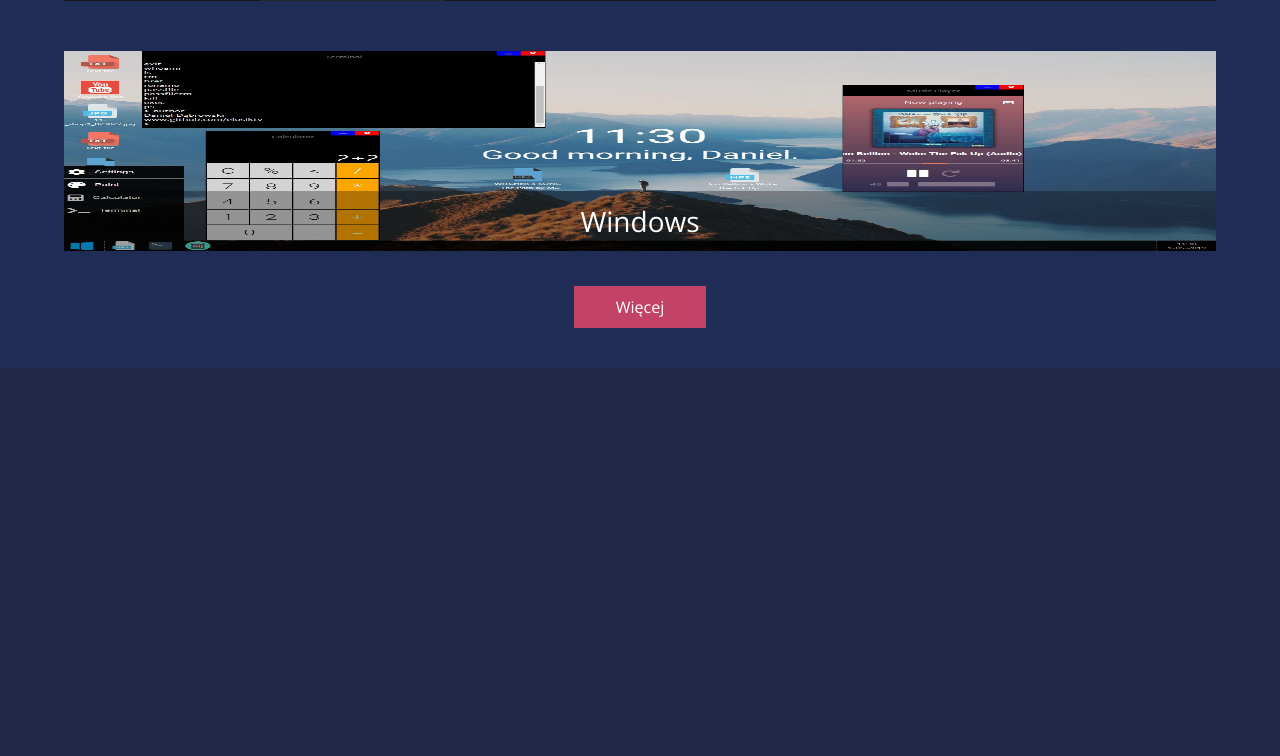
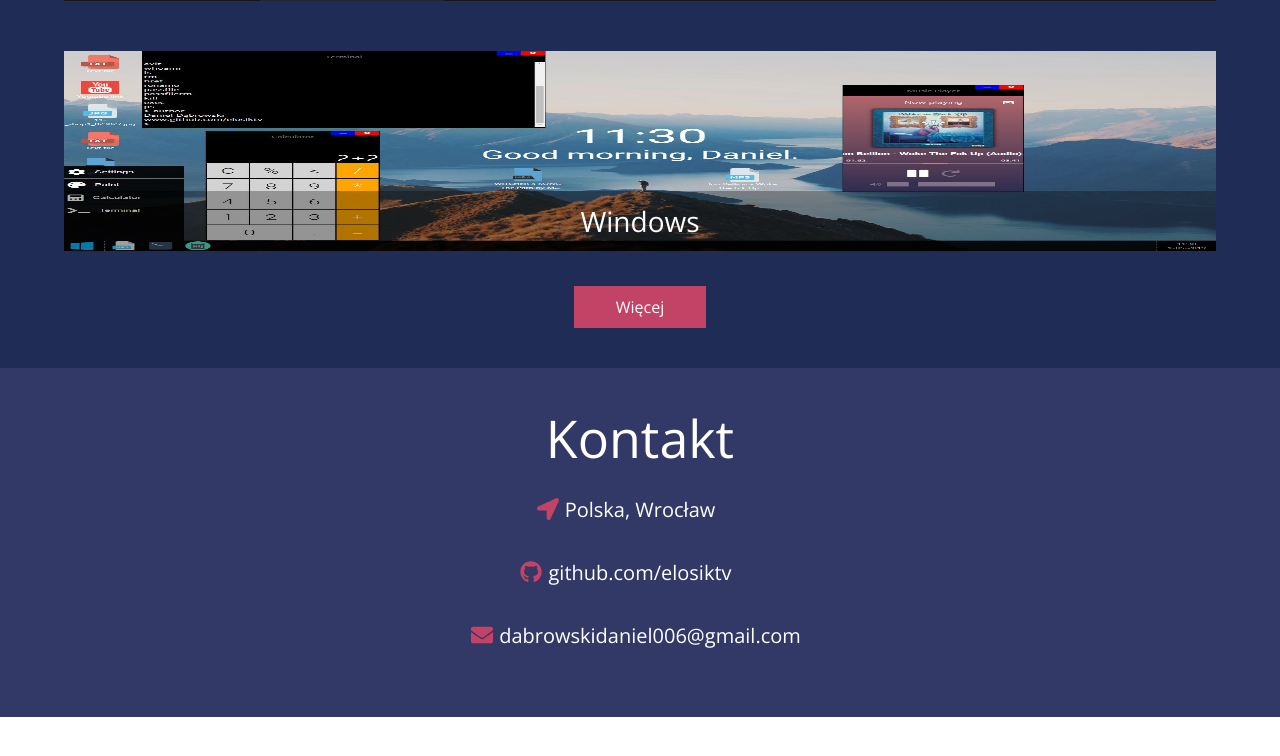
Before and after one commit to danieru0/portfolio-old, a website: page app/index.html in a window 1280 px wide. Shown: the part 1134-1890 px from the top of the page. After the commit the page ends 1851 px from the top, so only its background shows below. Drawn offline with nearby package versions, Linux system fonts and the light colour scheme.

Commit message:
Contact section

```diff
--- a/app/index.html
+++ b/app/index.html
@@ -7,6 +7,7 @@
 		<link rel="stylesheet" href="style.css">
 		<title>Daniel Dąbrowski - Portfolio</title>
 		<link href="https://fonts.googleapis.com/css?family=Open+Sans:300,400&display=swap" rel="stylesheet">
+		<script defer src="https://use.fontawesome.com/releases/v5.8.2/js/all.js" integrity="sha384-DJ25uNYET2XCl5ZF++U8eNxPWqcKohUUBUpKGlNLMchM7q4Wjg2CUpjHLaL8yYPH" crossorigin="anonymous"></script>
 	</head>
 	<body>
 		<header class="hero">
@@ -48,7 +49,19 @@
 				</button>
 			</section>
 			<section class="contact">
-
+				<h2 class="contact__head">Kontakt</h2>
+				<div class="contact__information">
+					<span class="information__icon fa fa-location-arrow"></span>
+					<p class="information__text">Polska, Wrocław</p>
+				</div>
+				<div class="contact__information">
+					<span class="information__icon fab fa-github"></span>
+					<a class="information__link" href="https://www.github.com/elosiktv">github.com/elosiktv</a>
+				</div>
+				<div class="contact__information">
+					<span class="information__icon fa fa-envelope"></span>
+					<p class="information__text">dabrowskidaniel006@gmail.com</p>
+				</div>
 			</section>
 		</main>
 		<!-- build:js -->
--- a/app/scss/components/_contact.scss
+++ b/app/scss/components/_contact.scss
@@ -1,5 +1,48 @@
 .contact {
 	width: 100%;
-	height: 500px;
 	background: $contact-background-color;
+	display: flex;
+	align-items: center;
+	flex-direction: column;
+	padding-bottom: 40px;
+	padding-top: 40px;
+
+	.contact__head {
+		@include text(52px, none);
+		text-align: center;
+	}
+
+	.contact__information {
+		display: flex;
+		align-items: center;
+		font-family: $main-font;
+		position: relative;
+		margin: 10px 0px;
+
+		.information__icon {
+			color: $elements-color;
+			font-size: 22px;
+			margin-right: 5px;
+			position: absolute;
+			left: -28px;
+		}
+
+		.information__text {
+			color: $font-color;
+			font-size: 20px;
+			font-weight: 300;
+		}
+
+		.information__link {
+			color: $font-color;
+			font-size: 20px;
+			font-weight: 300;
+			text-decoration: none;
+			cursor: pointer;
+		}
+
+		&:last-of-type {
+			margin-left: 20px;
+		}
+	}
 }
--- a/app/scss/helpers/_parameters.scss
+++ b/app/scss/helpers/_parameters.scss
@@ -1,6 +1,6 @@
 // Colors
 $main-background-color: #1F2D56;
-$contact-background-color: #232949;
+$contact-background-color: #323966;
 $elements-color: #c34366;
 $font-color: #ffffff;
 $overlay-color: rgba(0,0,0,0.3);
```
Also changed, not shown: app/style.css.
